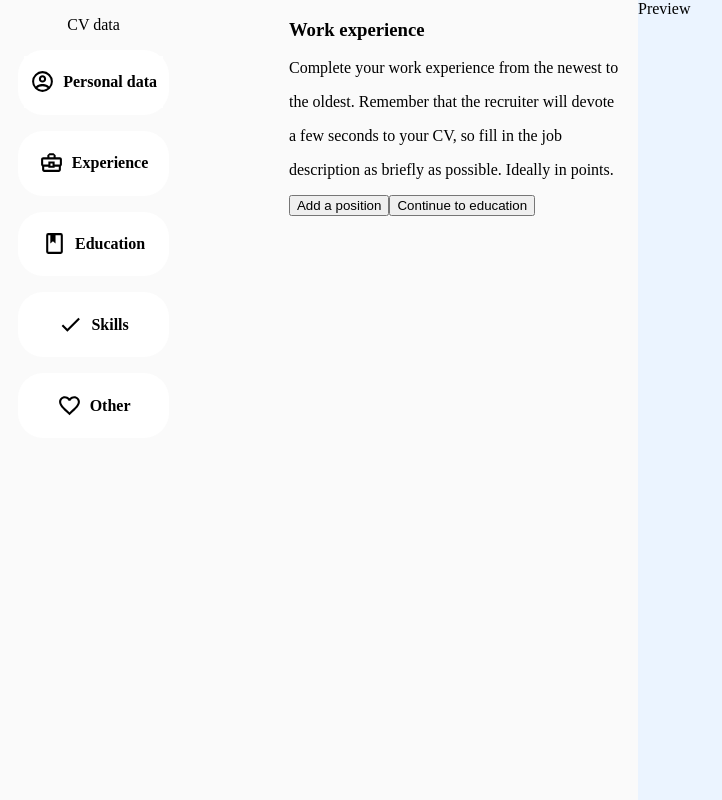
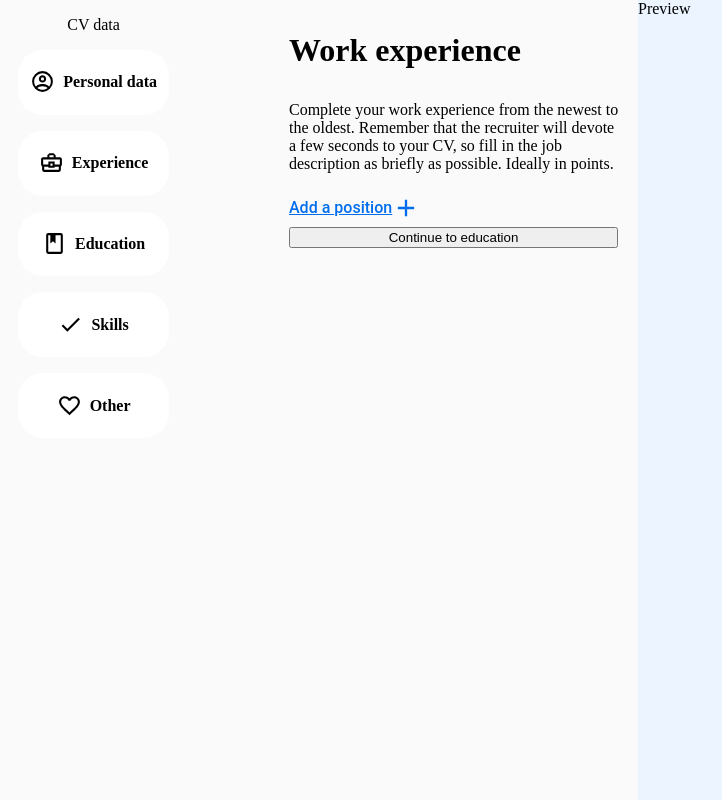
Before and after one commit to newbbiecoder/cv-application, a React (Vite) app: page / in a window 1280 px wide. Both pictures are taken after a click on the button "Experience". Shown: the whole page, without its empty margins (2-724 px from the left). Built offline with nearby package versions, Linux system fonts and the light colour scheme; a web font is replaced by a local one.

Commit message:
Edited addFields section to include/exclude styles when the button collapse in/collapse-out Added styling for job info div and add-position & close-position button Added event to handle close-position so that form field deletes after user clicks on it

```diff
--- a/src/App.css
+++ b/src/App.css
@@ -8,6 +8,12 @@
     min-height: 100vh;
     width: 100%;
     font-family: Gravitica;
+}
+
+input::-webkit-outer-spin-button,
+input::-webkit-inner-spin-button {
+  -webkit-appearance: none;
+  margin: 0;
 }
 
 body {
@@ -168,8 +174,7 @@ body {
     }
 }
 
-.form {
-    /* font-family: rR; */
+.form, .form-fields {
     label{
         span {
             font-family: Roboto;
@@ -198,6 +203,12 @@ body {
             box-shadow: 0 0 0 0.25rem rgba(13, 110, 253, 0.25);
             border-bottom: 2px solid blue;
         }
+    }
+}
+
+.form-fields > label{
+    input, textarea{
+        width: auto;
     }
 }
 
@@ -234,3 +245,166 @@ body {
 .btn-workexp:hover {
     background-color: #0058BA;
 }
+
+.experience {
+    h3 {
+        font-size: 2rem;
+        font-weight: bolder;
+    }
+    p {
+        margin: 0;
+    }
+    p:nth-child(5) {
+        margin-bottom: 1rem;
+    }
+
+    .btn-container {
+        display: flex;
+        flex-direction: column;
+
+        .add-position {
+            padding-left: 0;
+            display: flex;
+            background-color: transparent;
+            width: fit-content;
+            border: none;
+            padding-top: 5px;
+            padding-bottom: 5px;
+            cursor: pointer;
+
+            p {
+                color: #006EEC;
+                font-weight: 500;
+                margin-top: 4px;
+                font-size: 1rem;
+                text-decoration: underline;
+                font-family: Roboto;
+            }
+
+            svg {
+                height: 28px;
+                width: 28px;
+                fill: #006EEC;
+                transition: transform 0.3s ease-in-out;
+                transform: rotate(0deg);
+            }
+        }
+        .add-position:hover {
+            p {
+                color: #0058BA;
+                text-decoration: none;
+            }
+
+            svg {
+                transform: rotate(180deg);
+            }
+        }
+    }
+}
+
+.job-info {
+    display: flex;
+    flex-direction: column;
+    align-items: center;
+    background-color: #006eec14;
+    button:first-child {
+        margin-bottom: 1rem;
+        width: 100%;
+        display: flex;
+        justify-content: space-between;
+        align-items: center;
+        border: 2px solid blue;
+        padding-top: 0.6rem;
+        padding-bottom: 0.6rem;
+        cursor: pointer;
+
+        background-color: white;
+
+
+        p{
+            font-size: 1rem;
+            font-family: Gravitica;
+            font-style: italic;
+            font-weight: 500;
+        }
+
+        svg {
+            width: 30px;
+            height: 30px;
+        }
+    }
+}
+
+.job-info.hide {
+    background-color: transparent;
+    button {
+        border: none;
+        border-bottom: 2px solid black;
+        transition: border-bottom 0.25s ease;
+    }
+    button:hover {
+        border-bottom: 2px solid blue;
+    }
+}
+
+.form-fields {
+    width: 90%;
+
+    label > p > span {
+        font-family: Roboto;
+    }
+    input[type=number] {
+        -moz-appearance: textfield;
+    }
+    label[for="reason-term"] {
+        margin-bottom: 1rem;
+    }
+
+    .remove-position {
+        padding-left: 0;
+        display: flex;
+        background-color: transparent;
+        width: fit-content;
+        border: none;
+        padding-top: 5px;
+        padding-bottom: 5px;
+        cursor: pointer;
+
+        p {
+            color: red;
+            font-weight: 500;
+            margin-top: 4px;
+            font-size: 1rem;
+            text-decoration: underline;
+            font-family: Roboto;
+        }
+
+        svg {
+            height: 28px;
+            width: 28px;
+            fill: red;
+            transition: transform 0.3s ease-in-out;
+            transform: rotate(0deg);
+        }
+    }
+    .remove-position:hover {
+        p {
+            color:rgb(246, 66, 66);
+            text-decoration: none;
+        }
+
+        svg {
+            transform: rotate(180deg);
+        }
+    }
+}
+
+.hidden {
+    display: none;
+}
+
+.company-arrival, .company-left {
+    label > input {
+        width: 50%;
+    }
+}
--- a/src/components/experience.jsx
+++ b/src/components/experience.jsx
@@ -7,6 +7,7 @@ export default function ExperienceInput() {
         setForms([...forms, <JobInfo key={crypto.randomUUID()} />])
     }
 
+
     return (
         <div className="experience">
             <h3>Work experience</h3>
@@ -15,38 +16,64 @@ export default function ExperienceInput() {
             <p>a few seconds to your CV, so fill in the job</p>
             <p>description as briefly as possible. Ideally in points.</p>
 
-            <button className="add-position" onClick={addForm}>
-                Add a position
-                {/* <img src="" alt="" /> */}
-            </button>
+            <div className="btn-container">
+                {forms}
 
-            {forms}
+                <button className="add-position" onClick={addForm}>
+                    <p>Add a position</p>
+                    <svg xmlns="http://www.w3.org/2000/svg" viewBox="0 0 24 24"><title>plus</title><path d="M19,13H13V19H11V13H5V11H11V5H13V11H19V13Z" /></svg>
+                </button>
 
-            <button className="btn-education">
-                Continue to education
-                {/* <img src="" alt="" /> */}
-            </button>
+                <button className="btn-education">
+                    <p>Continue to education</p>
+                    {/* <img src="" alt="" /> */}
+                </button>
+            </div>
         </div>
     )
 }
 
 function JobInfo() {
+    const [fieldsHide, setFieldsHide] = useState(false);
+
     const formFields = [
-        {name: "Position*", id: crypto.randomUUID()},
-        {name: "Company*", id: crypto.randomUUID()},
-        {name: "Locality*", id: crypto.randomUUID()}
+        {name: "Position", id: crypto.randomUUID()},
+        {name: "Company", id: crypto.randomUUID()},
+        {name: "Locality", id: crypto.randomUUID()}
     ]
+
+    const addFields = (e) => {
+        setFieldsHide(!fieldsHide);
+        console.log(e.target);
+        !fieldsHide ? (
+            (e.target.tagName.toLowerCase() === 'p' || e.target.tagName.toLowerCase() === 'svg') ? e.target.parentNode.parentNode.classList.add('hide')
+            : (e.target.tagName.toLowerCase() === 'path') ? e.target.parentNode.parentNode.parentNode.classList.add('hide')
+            : e.target.parentNode.classList.add('hide')
+        ) : e.target.parentNode.classList.remove('hide');
+    }
+
+    const removeForm = (e) => {
+        e.target.parentElement.parentElement.parentElement.remove();
+    }
 
     return (
         <div className="job-info">
-            <button>
-                Company, Position
-                {/* <img src="" alt="" /> */}
+            <button onClick={addFields}>
+                <p>Company, Position</p>
+
+                {fieldsHide ? (
+                    <svg xmlns="http://www.w3.org/2000/svg" viewBox="0 0 24 24"><title>plus</title><path d="M19,13H13V19H11V13H5V11H11V5H13V11H19V13Z" /></svg>
+                ): (
+                    <svg xmlns="http://www.w3.org/2000/svg" viewBox="0 0 24 24"><title>close</title><path d="M19,6.41L17.59,5L12,10.59L6.41,5L5,6.41L10.59,12L5,17.59L6.41,19L12,13.41L17.59,19L19,17.59L13.41,12L19,6.41Z" /></svg>
+                )}
             </button>
-            <div className="form-fields">
+            <div className={fieldsHide ? "form-fields hidden" : "form-fields"}>
                 {formFields.map(field => (
                     <label htmlFor={field.name} key={field.id}>
-                        {field.name} {' '}
+                        <p>
+                            {field.name} {' '}
+                            <span>*</span>
+                        </p>
                         <input type="text" name={field.name} id={field.name} />
                     </label>
                 ))}
@@ -85,6 +112,11 @@ function JobInfo() {
                     Reason for termination
                     <textarea name="reason-term" id="reason-term"></textarea>
                 </label>
+
+                <button className="remove-position" onClick={removeForm}>
+                    <p>Remove this position</p>
+                    <svg xmlns="http://www.w3.org/2000/svg" viewBox="0 0 24 24"><title>close</title><path d="M19,6.41L17.59,5L12,10.59L6.41,5L5,6.41L10.59,12L5,17.59L6.41,19L12,13.41L17.59,19L19,17.59L13.41,12L19,6.41Z" /></svg>
+                </button>
             </div>
         </div>
     )
```
